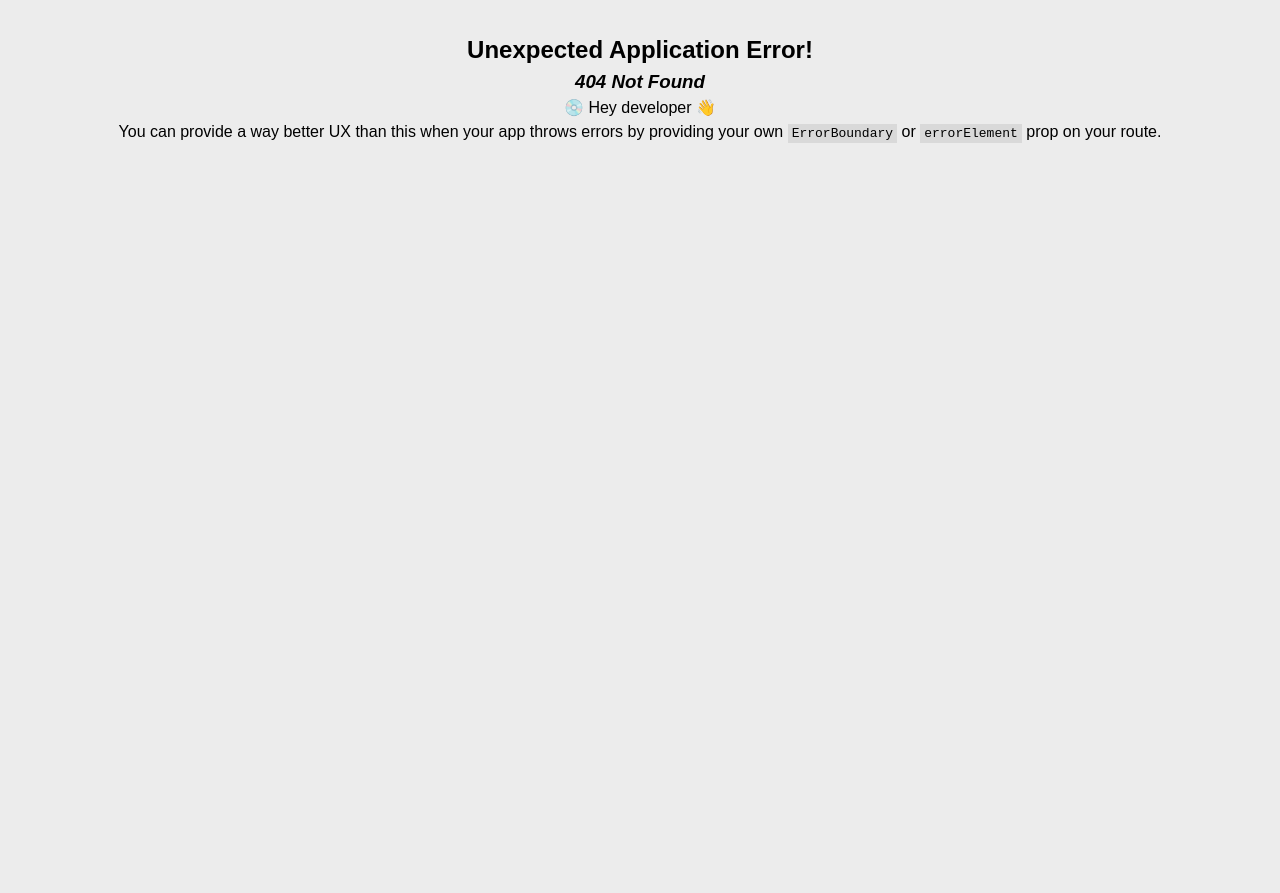
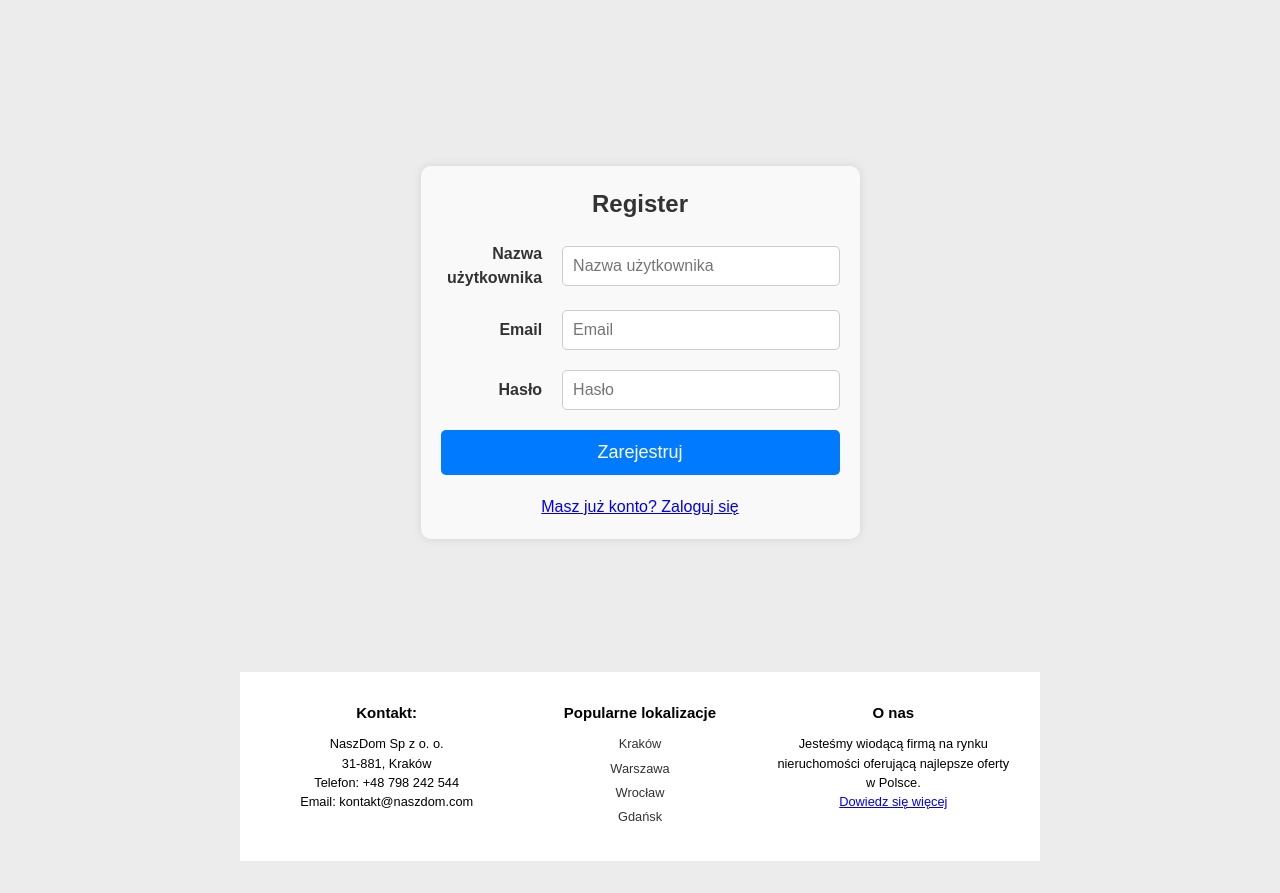
Before and after one commit to cieslarmichal/real-estate, a React (Vite) app in the folder client/: page /register in a window 1280 px wide. Before the commit this address had no page. Before the commit the page ends 800 px from the top, so only its background shows below. Built offline with nearby package versions, Linux system fonts and the light colour scheme.

Commit message:
feat: add registering user

```diff
--- /dev/null
+++ b/client/src/auth/auth.js
@@ -0,0 +1,40 @@
+import { backendUrl } from '../constants/api';
+
+export const registerUser = async (userData) => {
+  const response = await fetch(`${backendUrl}/api/v1/users/register`, {
+    method: 'POST',
+    headers: {
+      Accept: 'application/json',
+      'Content-Type': 'application/json',
+    },
+    body: JSON.stringify(userData),
+  });
+
+  if (!response.ok) {
+    throw new Error('Error while registering user: ' + userData);
+  }
+
+  const data = await response.json();
+
+  return data;
+};
+
+export const loginUser = async (userData) => {
+  const response = await fetch(`${backendUrl}/api/v1/users/login`, {
+    method: 'POST',
+    credentials: 'include',
+    headers: {
+      Accept: 'application/json',
+      'Content-Type': 'application/json',
+    },
+    body: JSON.stringify(userData),
+  });
+
+  if (!response.ok) {
+    throw new Error('Error while logging in user: ' + userData);
+  }
+
+  const data = await response.json();
+
+  return data;
+};
--- /dev/null
+++ b/client/src/context/authContext.jsx
@@ -0,0 +1,17 @@
+import { createContext, useEffect, useState } from 'react';
+
+export const AuthContext = createContext();
+
+export const AuthContextProvider = ({ children }) => {
+  const [userData, setUserData] = useState(JSON.parse(localStorage.getItem('user')) || null);
+
+  const updateUserData = (data) => {
+    setUserData(data);
+  };
+
+  useEffect(() => {
+    localStorage.setItem('user', JSON.stringify(userData));
+  }, [userData]);
+
+  return <AuthContext.Provider value={{ user: userData, updateUserData }}>{children}</AuthContext.Provider>;
+};
--- a/client/src/main.jsx
+++ b/client/src/main.jsx
@@ -3,9 +3,12 @@ import './styles/theme.css';
 import { StrictMode } from 'react';
 import { createRoot } from 'react-dom/client';
 import App from './App.jsx';
+import { AuthContextProvider } from './context/authContext.jsx';
 
 createRoot(document.getElementById('root')).render(
   <StrictMode>
-    <App />
+    <AuthContextProvider>
+      <App />
+    </AuthContextProvider>
   </StrictMode>,
 );
--- /dev/null
+++ b/client/src/routes/register/register.jsx
@@ -0,0 +1,131 @@
+import styles from '../../styles/form.module.css';
+import { useState } from 'react';
+import { Link, useNavigate } from 'react-router-dom';
+import { registerUser } from '../../auth/auth';
+import CenteredContent from '../../components/centeredContent/centeredContent';
+
+function Register() {
+  const [values, setValues] = useState({
+    username: '',
+    email: '',
+    password: '',
+  });
+
+  const [errors, setErrors] = useState([]);
+
+  const [isLoading, setIsLoading] = useState(false);
+
+  const [success, setSuccess] = useState(false);
+
+  const navigate = useNavigate();
+
+  const handleChange = (e) => {
+    setValues((prev) => ({
+      ...prev,
+      [e.target.name]: e.target.value,
+    }));
+
+    setErrors((prev) => ({
+      ...prev,
+      [e.target.name]: '',
+    }));
+  };
+
+  const handleSubmit = async (e) => {
+    e.preventDefault();
+
+    setIsLoading(true);
+
+    setErrors([]);
+
+    setSuccess(false);
+
+    try {
+      const response = await registerUser(values);
+
+      setSuccess(true);
+
+      setValues({
+        username: '',
+        email: '',
+        password: '',
+      });
+
+      setTimeout(() => {
+        navigate('/login');
+      }, 2000);
+    } catch (error) {
+      setErrors((prev) => ({
+        ...prev,
+        form: error.message,
+      }));
+    } finally {
+      setIsLoading(false);
+    }
+  };
+
+  return (
+    <CenteredContent>
+      <div className={styles.formWrapper}>
+        <div className={styles.formContainer}>
+          <h2 className={styles.formTitle}>Register</h2>
+          <form
+            onSubmit={handleSubmit}
+            noValidate
+          >
+            <div className={styles.formGroup}>
+              <label htmlFor="username">Nazwa użytkownika</label>
+              <input
+                type="text"
+                id="username"
+                name="username"
+                placeholder="Nazwa użytkownika"
+                value={values.username}
+                onChange={handleChange}
+              />
+            </div>
+
+            <div className={styles.formGroup}>
+              <label htmlFor="email">Email</label>
+              <input
+                type="text"
+                id="email"
+                name="email"
+                placeholder="Email"
+                value={values.email}
+                onChange={handleChange}
+              />
+            </div>
+
+            <div className={styles.formGroup}>
+              <label htmlFor="password">Hasło</label>
+              <input
+                type="text"
+                id="password"
+                name="password"
+                placeholder="Hasło"
+                value={values.password}
+                onChange={handleChange}
+              />
+            </div>
+            <button
+              type="submit"
+              className={styles.buttonSubmit}
+              disabled={isLoading}
+            >
+              {isLoading ? 'Ładowanie...' : 'Zarejestruj'}
+            </button>
+
+            <div className={styles.additionalAction}>
+              <Link to="/login">Masz już konto? Zaloguj się</Link>
+            </div>
+          </form>
+
+          {success && <div className={styles.successMessage}>Rejestracja zakończona sukcesem</div>}
+        </div>
+      </div>
+    </CenteredContent>
+  );
+}
+
+export default Register;
--- /dev/null
+++ b/client/src/styles/form.module.css
@@ -0,0 +1,130 @@
+.formContainer {
+  margin: 0 auto;
+  padding: 20px;
+  background-color: #f9f9f9;
+  border-radius: 10px;
+  box-shadow: 0 0 10px rgba(0, 0, 0, 0.1);
+}
+
+.formGroup {
+  display: flex;
+  align-items: center;
+  margin-bottom: 20px;
+}
+
+.formGroup label {
+  width: 150px;
+  margin-right: 20px;
+  font-weight: bold;
+  color: #333;
+  text-align: right;
+}
+
+.formGroup div {
+  flex: 1;
+}
+
+input,
+textarea,
+select {
+  width: 100%;
+  padding: 10px;
+  font-size: 16px;
+  border: 1px solid #ccc;
+  border-radius: 5px;
+  transition: border-color 0.3s ease;
+}
+
+input:focus,
+textarea:focus,
+select:focus {
+  outline: none;
+  border-color: #007bff;
+}
+
+textarea {
+  resize: vertical;
+  height: 100px;
+}
+
+.inputError {
+  border-color: #e74c3c;
+}
+
+.errorMessage {
+  color: #e74c3c;
+  font-size: 14px;
+  margin-top: 5px;
+}
+
+.generalError {
+  color: #e74c3c;
+  font-size: 16px;
+  margin-bottom: 20px;
+  text-align: center;
+}
+
+.successMessage {
+  color: #2ecc71;
+  font-size: 16px;
+  text-align: center;
+  margin-top: 20px;
+}
+
+.buttonSubmit {
+  width: 100%;
+  padding: 12px;
+  background-color: #007bff;
+  color: white;
+  border: none;
+  border-radius: 5px;
+  font-size: 18px;
+  cursor: pointer;
+  transition: background-color 0.3s ease;
+}
+
+.buttonSubmit:disabled {
+  background-color: #a0a0a0;
+  cursor: not-allowed;
+}
+
+.buttonSubmit:hover:enabled {
+  background-color: #0056b3;
+}
+
+.mapGroup {
+  display: flex;
+  flex-direction: column;
+  margin-bottom: 20px;
+}
+
+.mapGroup label {
+  margin-bottom: 10px;
+  font-weight: bold;
+  color: #333;
+}
+
+.mapPicker {
+  width: 100%;
+  height: 300px;
+  border: 1px solid #ccc;
+  border-radius: 5px;
+}
+
+.formWrapper {
+  display: flex;
+  height: 80vh;
+  justify-content: center;
+  align-items: center;
+}
+
+.formTitle {
+  text-align: center;
+  margin-bottom: 20px;
+  color: #333;
+}
+
+.additionalAction {
+  text-align: center;
+  margin-top: 20px;
+}
```
Also changed, not shown: client/src/App.jsx (+11 -0 lines), 2 other files (tests, documents, lock files or other folders).
